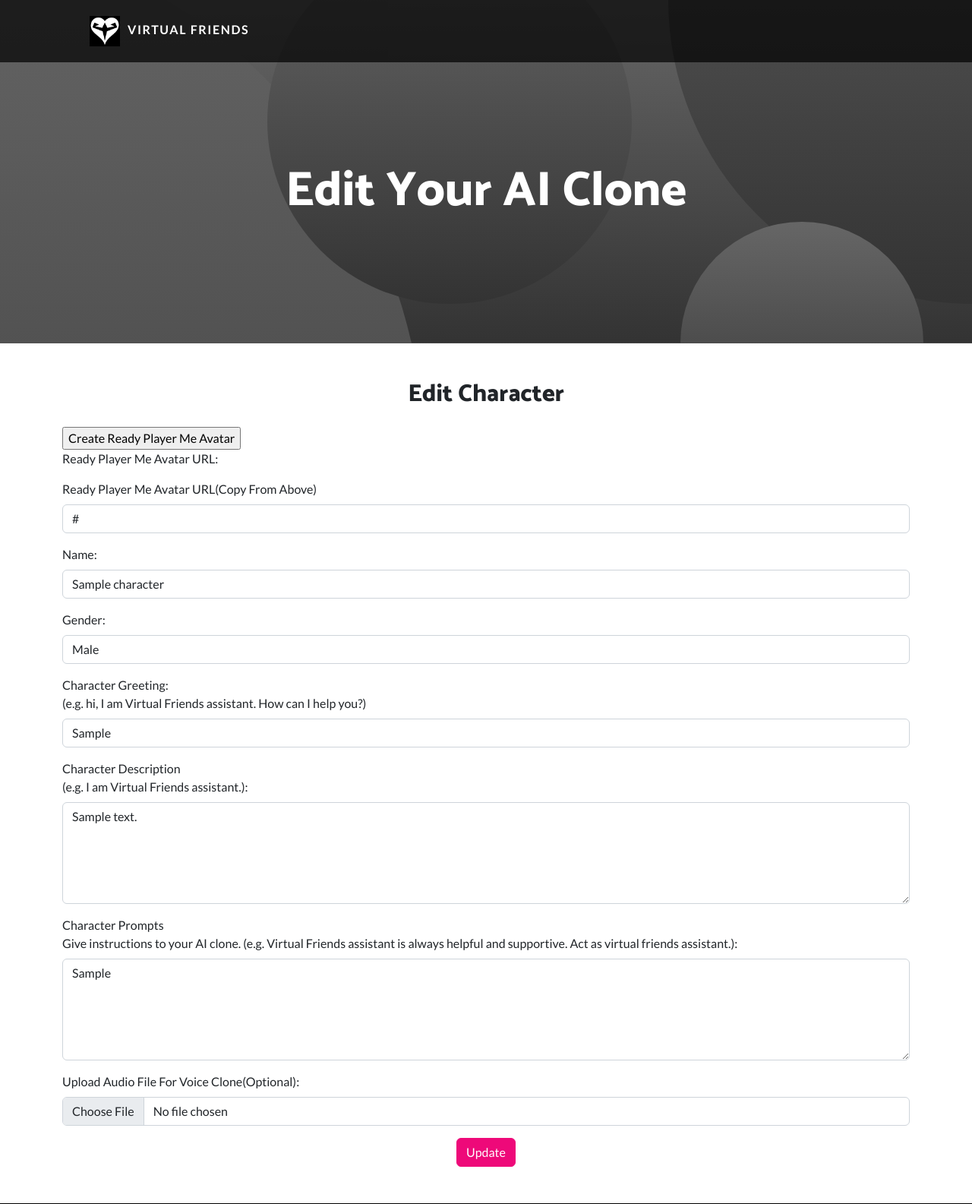
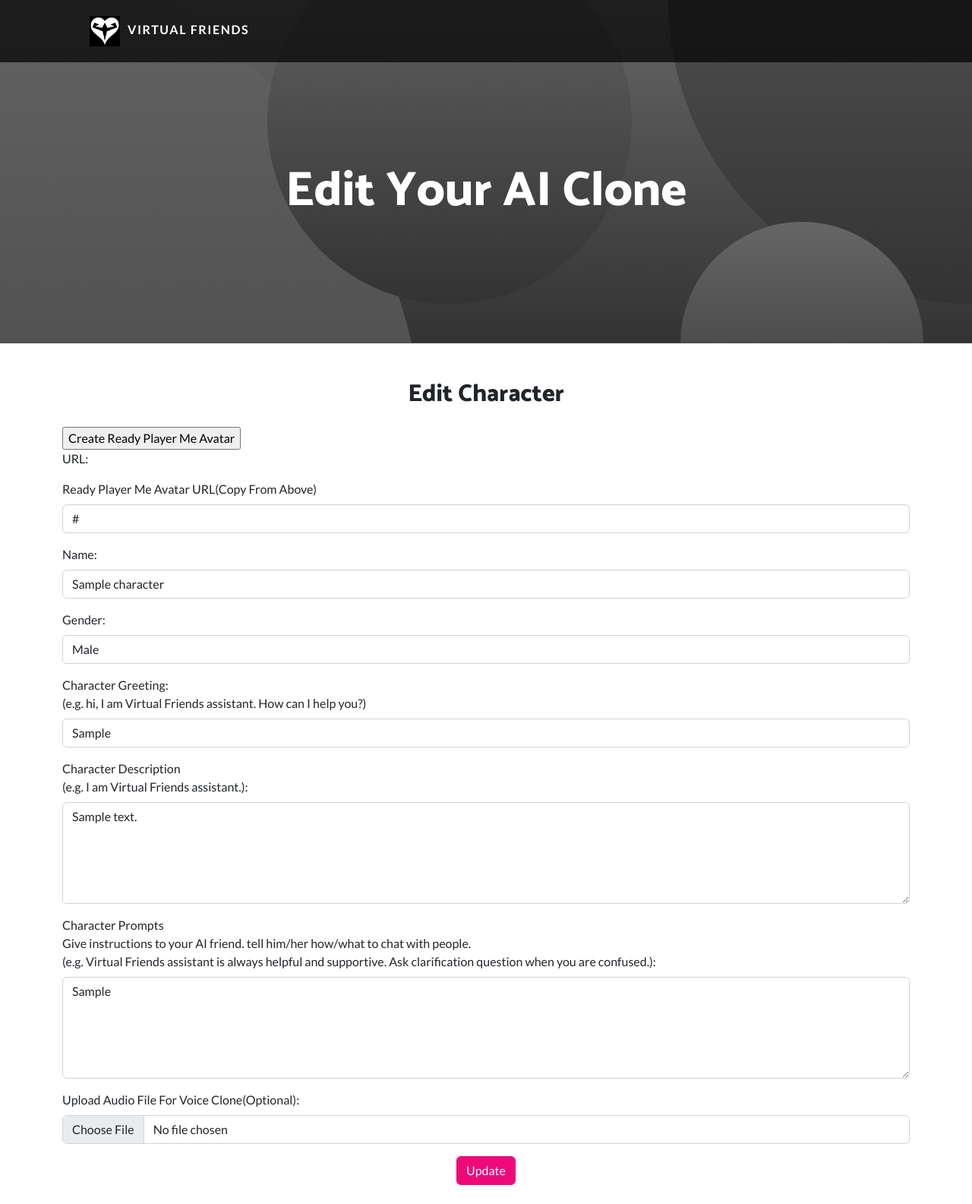
Before and after one commit to team-virtual-friends/webapp, a Flask app: template webapp/templates/edit-character.html in a window 1280 px wide. Shown: the top 1585 px of the page at 76% size. Run offline with Flask 2, Linux system fonts and the light colour scheme; the template is opened without the code that fills it: most values are stand-ins (such as "Sample title", 1, 10 or a date in 2020); some libraries are stand-ins or nearby versions.

Commit message:
update creation

```diff
--- a/webapp/templates/create-character.html
+++ b/webapp/templates/create-character.html
@@ -86,7 +86,7 @@
 <!--        <h2 class="text-center">Create Your AI Clone</h2>-->
         <form id="createCharacterForm" action="/create_character" method="post" enctype="multipart/form-data" class="mt-4">
             <input type="button" value="Create Ready Player Me Avatar" onClick="displayIframe()" />
-    <p id="avatarUrl">Ready Player Me Avatar URL:</p>
+    <p id="avatarUrl">URL:</p>
 
     <iframe id="frame" class="frame" allow="camera *; microphone *; clipboard-write" hidden></iframe>
 
@@ -125,7 +125,7 @@
             </div>
 
             <div class="mb-3">
-                <label for="character_description" class="form-label">Character Prompts <br> Give instructions to your AI clone. (e.g. Virtual Friends assistant is always helpful and supportive. Act as virtual friends assistant.):</label>
+                <label for="character_description" class="form-label">Character Prompts <br> Give instructions to your AI friend. tell him/her how/what to chat with people. <br> (e.g. Virtual Friends assistant is always helpful and supportive. Ask clarification question when you are confused.):</label>
                 <textarea class="form-control" id="character_prompts" name="character_prompts" rows="5" required></textarea>
             </div>
 
@@ -174,7 +174,7 @@
             // Get avatar GLB URL
             if (json.eventName === 'v1.avatar.exported') {
                 console.log(`Avatar URL: ${json.data.url}`);
-                document.getElementById('avatarUrl').innerHTML = `Avatar URL: ${json.data.url}`;
+                document.getElementById('avatarUrl').innerHTML = `${json.data.url}`;
                 document.getElementById('frame').hidden = true;
             }
 
--- a/webapp/templates/edit-character.html
+++ b/webapp/templates/edit-character.html
@@ -86,7 +86,9 @@
         <h2 class="text-center">Edit Character</h2>
         <form id="editCharacterForm" action="/edit_character/{{ character['character_id'] }}" method="post" enctype="multipart/form-data" class="mt-4">
             <input type="button" value="Create Ready Player Me Avatar" onClick="displayIframe()" />
-            <p id="avatarUrl">Ready Player Me Avatar URL:</p>
+            <p id="avatarUrl">URL:</p>
+
+            <iframe id="frame" class="frame" allow="camera *; microphone *; clipboard-write" hidden></iframe>
 
             <!-- Ready Player Me Avatar URL -->
             <div class="mb-3">
@@ -125,7 +127,7 @@
 
             <!-- Character Prompt -->
             <div class="mb-3">
-                <label for="character_description" class="form-label">Character Prompts <br> Give instructions to your AI clone. (e.g. Virtual Friends assistant is always helpful and supportive. Act as virtual friends assistant.):</label>
+                <label for="character_description" class="form-label">Character Prompts <br> Give instructions to your AI friend. tell him/her how/what to chat with people. <br> (e.g. Virtual Friends assistant is always helpful and supportive. Ask clarification question when you are confused.):</label>
                 <textarea class="form-control" id="character_prompts" name="character_prompts" rows="5" required>{{ character['character_prompts'] }}</textarea>
             </div>
 
@@ -141,67 +143,6 @@
             </div>
         </form>
     </div>
-
-
-
-
-
-<!--    <div class="container mt-5 mb-5">-->
-<!--&lt;!&ndash;        <h2 class="text-center">Create Your AI Clone</h2>&ndash;&gt;-->
-<!--        <form id="createCharacterForm" action="/create_character" method="post" enctype="multipart/form-data" class="mt-4">-->
-
-<!--            <input type="button" value="Create Ready Player Me Avatar" onClick="displayIframe()" />-->
-<!--            <p id="avatarUrl">Ready Player Me Avatar URL:</p>-->
-
-<!--    <iframe id="frame" class="frame" allow="camera *; microphone *; clipboard-write" hidden></iframe>-->
-
-<!--            <div class="mb-3">-->
-<!--                <label for="rpm_url" class="form-label">Ready Player Me Avatar URL(Copy From Above)</label>-->
-<!--                <input type="text" class="form-control" id="rpm_url" name="rpm_url" required>-->
-<!--            </div>-->
-
-
-
-
-
-<!--            <div class="mb-3">-->
-<!--                <label for="name" class="form-label">Name:</label>-->
-<!--                <input type="text" class="form-control" id="name" name="name" required>-->
-<!--            </div>-->
-
-<!--            <div class="mb-3">-->
-<!--                <label for="gender" class="form-label">Gender:</label>-->
-<!--                <select class="form-control" id="gender" name="gender">-->
-<!--                    <option value="male">Male</option>-->
-<!--                    <option value="female">Female</option>-->
-<!--                    <option value="nonbinary">Non-Binary</option>-->
-<!--                    <option value="prefer_not_to_say">Prefer Not to Say</option>-->
-<!--                </select>-->
-<!--            </div>-->
-
-<!--            <div class="mb-3">-->
-<!--                <label for="character_greeting" class="form-label">Character Greeting:</label>-->
-<!--                <label for="character_greeting" class="form-label">(e.g. hi, I am Virtual Friends assistant. How can I help you?)</label>-->
-
-<!--                <input type="text" class="form-control" id="character_greeting" name="character_greeting" required>-->
-<!--            </div>-->
-
-<!--            <div class="mb-3">-->
-<!--                <label for="character_description" class="form-label">Character Description(e.g. You are Virtual Friends assistant. You always try to be helpful and friendly.):</label>-->
-<!--                <textarea class="form-control" id="character_description" name="character_description" rows="5" required></textarea>-->
-<!--            </div>-->
-
-<!--            <div class="mb-3">-->
-<!--                <label for="audioFile" class="form-label">Upload Audio File For Voice Clone(Optional):</label>-->
-<!--                <input type="file" class="form-control" id="audioFile" name="audioFile" accept="audio/*">-->
-<!--            </div>-->
-
-<!--            <div class="text-center">-->
-<!--                <input type="submit" class="btn btn-primary" value="Submit">-->
-<!--            </div>-->
-<!--        </form>-->
-<!--    </div>-->
-
 
 
     <script>
@@ -235,7 +176,7 @@
             // Get avatar GLB URL
             if (json.eventName === 'v1.avatar.exported') {
                 console.log(`Avatar URL: ${json.data.url}`);
-                document.getElementById('avatarUrl').innerHTML = `Avatar URL: ${json.data.url}`;
+                document.getElementById('avatarUrl').innerHTML = `${json.data.url}`;
                 document.getElementById('frame').hidden = true;
             }
 
```
